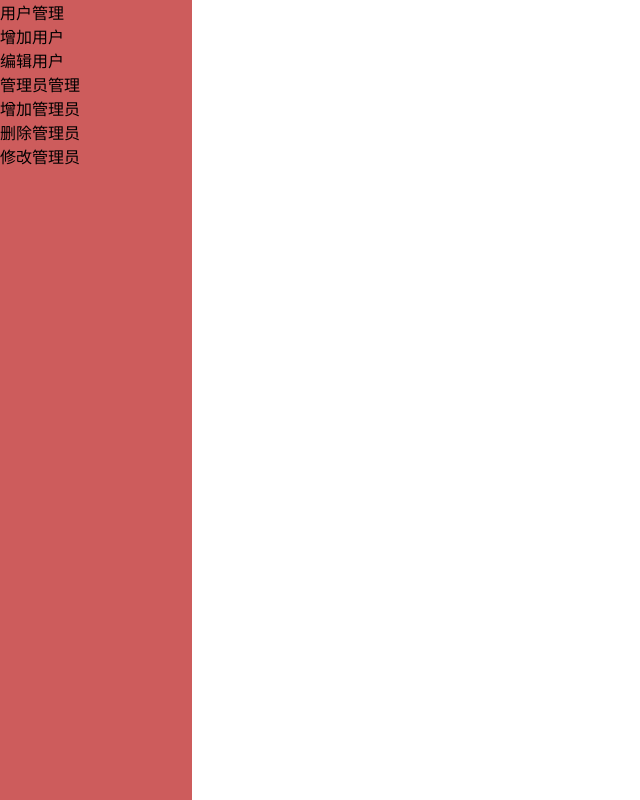
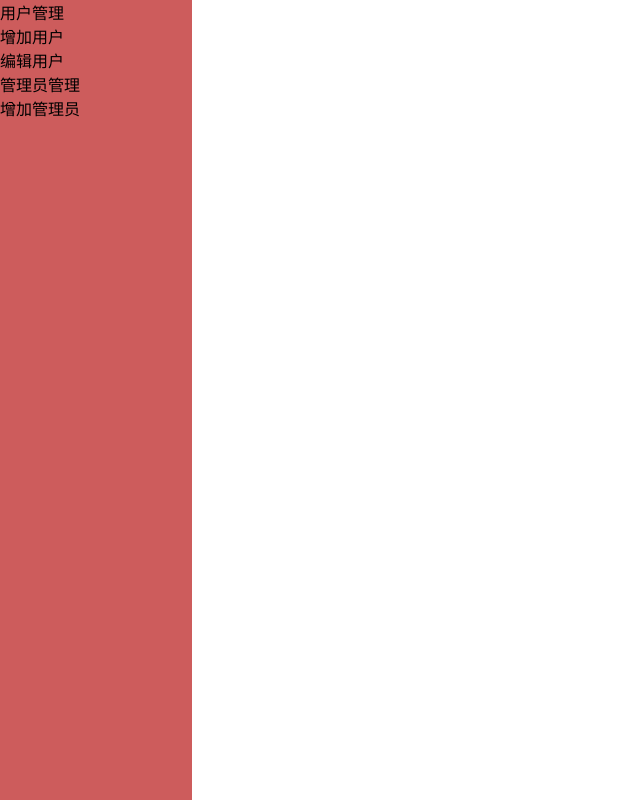
Before and after one commit to Eathyn/my-todo-app, a Vue app in the folder admin/: page / in a window 1280 px wide. Shown: the whole page, without its empty margins (0-640 px from the left). Built offline with nearby package versions, Linux system fonts and the light colour scheme; the HTML template or start-up script is replaced by a standard one.

Commit message:
feat: delete router-link components for deleting and modifying admin

```diff
--- a/admin/src/views/Main.vue
+++ b/admin/src/views/Main.vue
@@ -12,8 +12,6 @@
         <div>管理员管理</div>
         <div class="actions">
           <router-link to="/admin/add" tag="div">增加管理员</router-link>
-          <router-link to="/admin/delete" tag="div">删除管理员</router-link>
-          <router-link to="/admin/modify" tag="div">修改管理员</router-link>
         </div>
       </div>
     </div>
```
